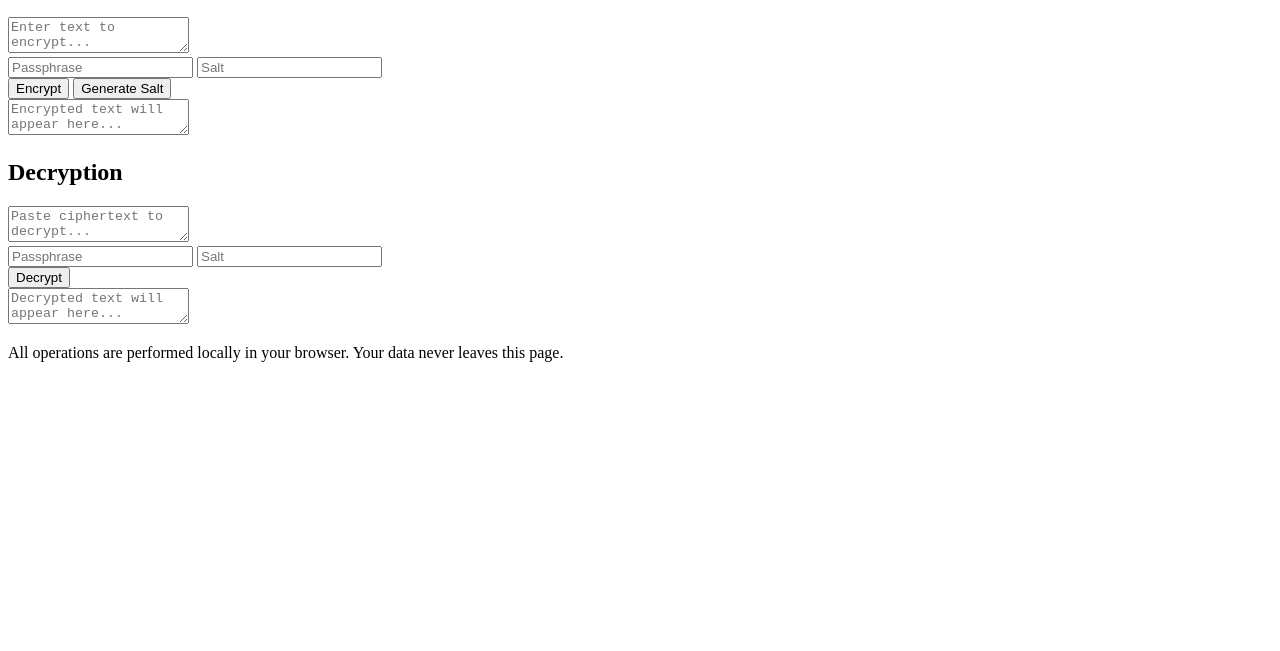
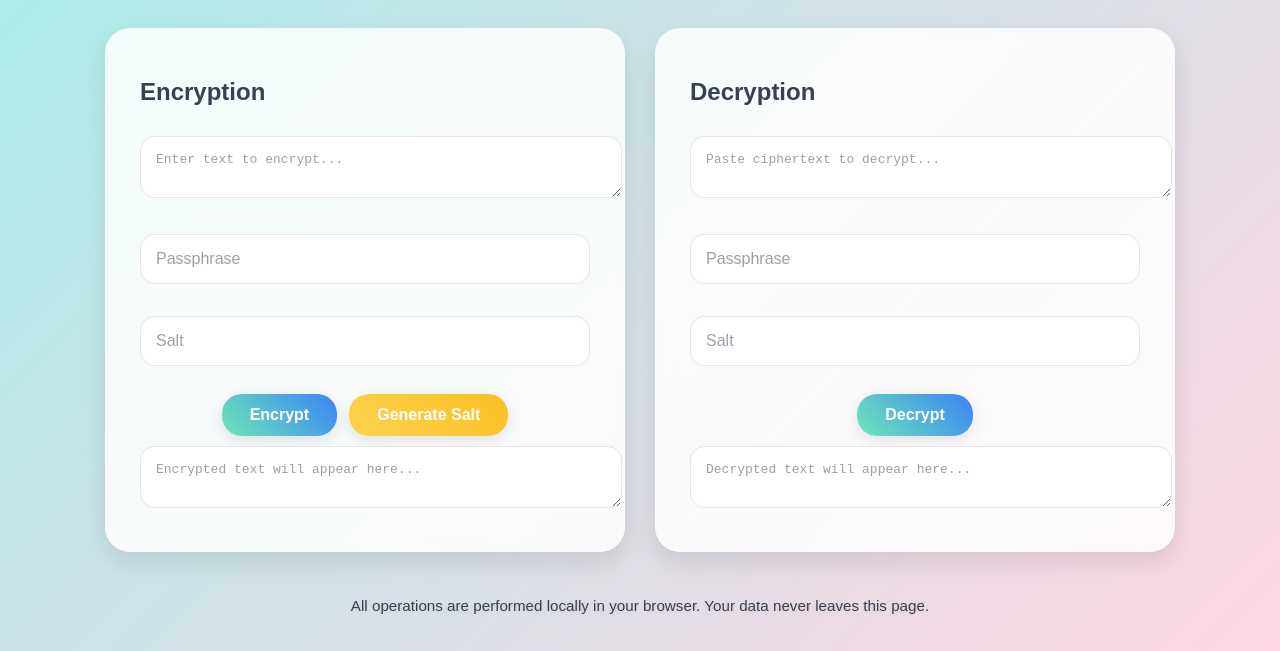
Before and after one commit to Rajuwaghmare92/encrypt-decrypt, a plain HTML site: page index.html in a window 1280 px wide. Shown: the part 149-800 px from the top of the page. Drawn offline with Linux system fonts and the light colour scheme.

Commit message:
updated css

```diff
--- a/index.html
+++ b/index.html
@@ -1,7 +1,15 @@
 <!doctype html>
+
+<head>
+    <meta charset="UTF-8">
+    <meta name="viewport" content="width=device-width, initial-scale=1.0">
+    <title>Encrypt / Decrypt</title>
+    <link rel="stylesheet" href="style.css">
+</head>
 <header>
     <h1>🔐 Secure Encrypt & Decrypt Tool</h1>
     <p>Encrypt or decrypt text easily in your browser using AES-GCM and a custom salt.</p>
+
 </header>
 
 
--- a/style.css
+++ b/style.css
@@ -1,61 +1,134 @@
 body {
     font-family: 'Poppins', sans-serif;
-    background: linear-gradient(135deg, #3b82f6, #9333ea);
-    color: #1e293b;
+    background: linear-gradient(135deg, #a8edea, #fed6e3);
     margin: 0;
     min-height: 100vh;
     display: flex;
     flex-direction: column;
     align-items: center;
     justify-content: center;
+    overflow-x: hidden;
 }
-
 
 header {
     text-align: center;
-    color: white;
-    margin-bottom: 20px;
+    color: #374151;
+    margin-bottom: 40px;
+    text-shadow: 0 2px 8px rgba(0, 0, 0, 0.1);
 }
 
+main {
+    display: flex;
+    flex-direction: row;
+    align-items: flex-start;
+    justify-content: center;
+    gap: 30px;
+    width: 100%;
+    padding: 0 10px;
+    flex-wrap: wrap;
+}
 
 .card {
-    background: white;
-    padding: 20px;
-    border-radius: 16px;
-    box-shadow: 0 8px 20px rgba(0, 0, 0, 0.1);
-    width: 90%;
-    max-width: 600px;
-    margin-bottom: 30px;
-    animation: fadeIn 0.5s ease-in-out;
+    background: rgba(255, 255, 255, 0.85);
+    backdrop-filter: blur(10px);
+    border-radius: 25px;
+    padding: 30px 35px;
+    width: 100%;
+    max-width: 450px;
+    box-shadow: 0 10px 25px rgba(0, 0, 0, 0.1);
+    transition: transform 0.3s ease, box-shadow 0.3s ease;
+    animation: fadeIn 0.7s ease-in-out;
+    color: #374151;
 }
 
+.card:hover {
+    transform: translateY(-5px);
+    box-shadow: 0 20px 40px rgba(0, 0, 0, 0.12);
+}
 
 textarea,
 input {
     width: 100%;
-    padding: 10px;
+    padding: 15px;
     margin: 10px 0;
-    border-radius: 8px;
-    border: 1px solid #cbd5e1;
+    border-radius: 15px;
+    border: 1px solid rgba(0, 0, 0, 0.1);
+    background: rgba(255, 255, 255, 0.95);
+    color: #111827;
     font-size: 1em;
+    outline: none;
+    transition: all 0.3s ease;
 }
 
+textarea::placeholder,
+input::placeholder {
+    color: rgba(55, 65, 81, 0.5);
+}
+
+textarea:focus,
+input:focus {
+    border-color: #6b7280;
+    box-shadow: 0 0 10px rgba(107, 114, 128, 0.3);
+}
+
+.inputs {
+    display: flex;
+    gap: 12px;
+    margin-top: 12px;
+    flex-wrap: wrap;
+}
 
 .buttons {
     display: flex;
-    gap: 10px;
+    gap: 12px;
     justify-content: center;
-    margin-top: 10px;
+    margin-top: 18px;
+    flex-wrap: wrap;
 }
 
+button {
+    padding: 12px 28px;
+    background: linear-gradient(45deg, #6ee7b7, #3b82f6);
+    border: none;
+    border-radius: 20px;
+    color: #fff;
+    font-size: 1em;
+    font-weight: 600;
+    cursor: pointer;
+    transition: all 0.4s ease;
+    box-shadow: 0 5px 15px rgba(0, 0, 0, 0.1);
+}
 
-button {
-    padding: 10px 20px;
-    background-color: #3b82f6;
-    border: none;
-    border-radius: 8px;
-    color: white;
-    font-size: 1em;
-    cursor: pointer;
-    transition: all 0.3s ease;
+button:hover {
+    transform: translateY(-2px);
+    box-shadow: 0 8px 25px rgba(0, 0, 0, 0.12);
 }
+
+button.secondary {
+    background: linear-gradient(45deg, #fcd34d, #fbbf24);
+}
+
+button.secondary:hover {
+    transform: translateY(-2px);
+    box-shadow: 0 8px 25px rgba(0, 0, 0, 0.12);
+}
+
+@keyframes fadeIn {
+    from {
+        opacity: 0;
+        transform: translateY(20px);
+    }
+
+    to {
+        opacity: 1;
+        transform: translateY(0);
+    }
+}
+
+footer {
+    color: #374151;
+    text-align: center;
+    margin-top: 30px;
+    font-size: 0.95em;
+    text-shadow: 0 1px 4px rgba(0, 0, 0, 0.08);
+}
```
